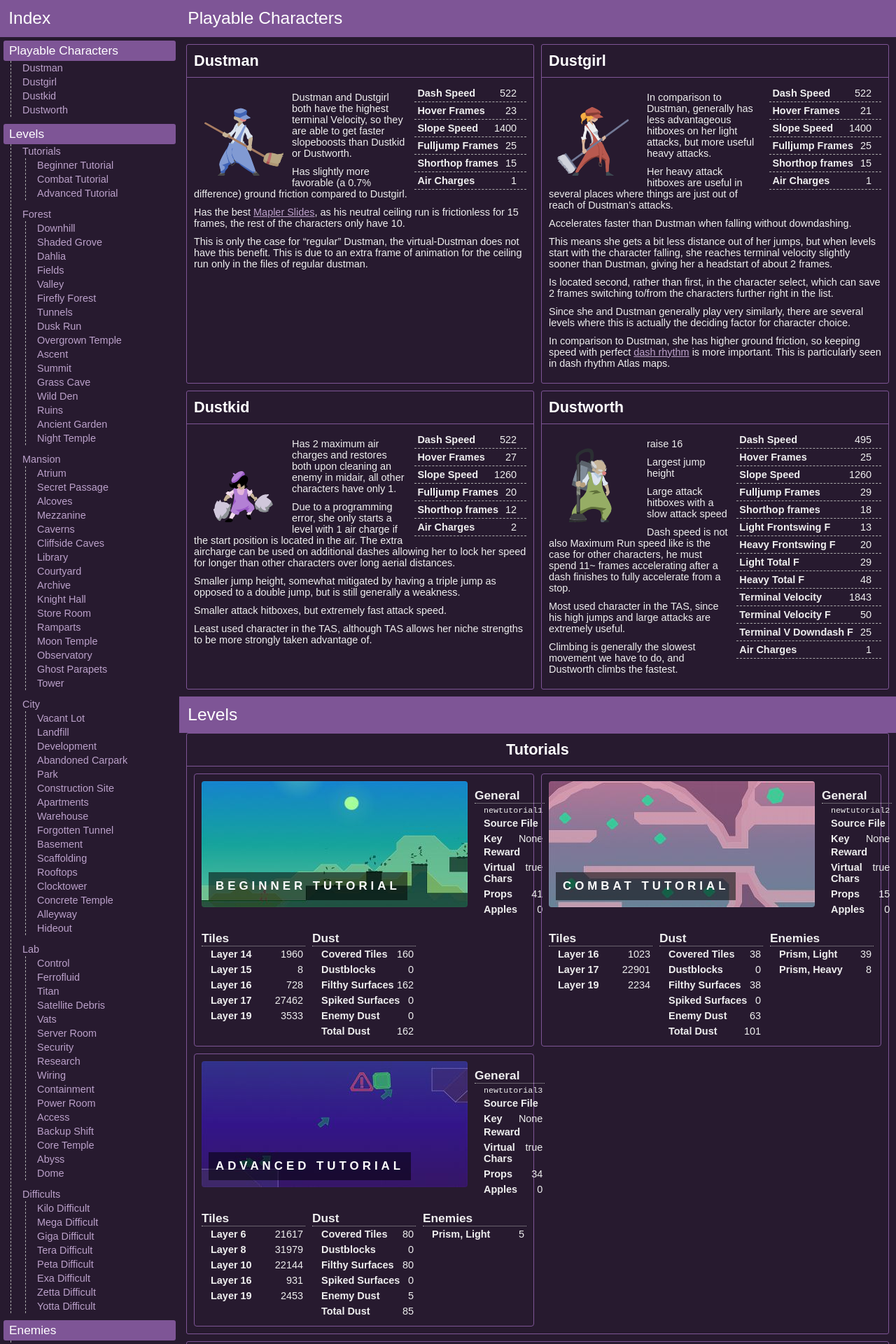
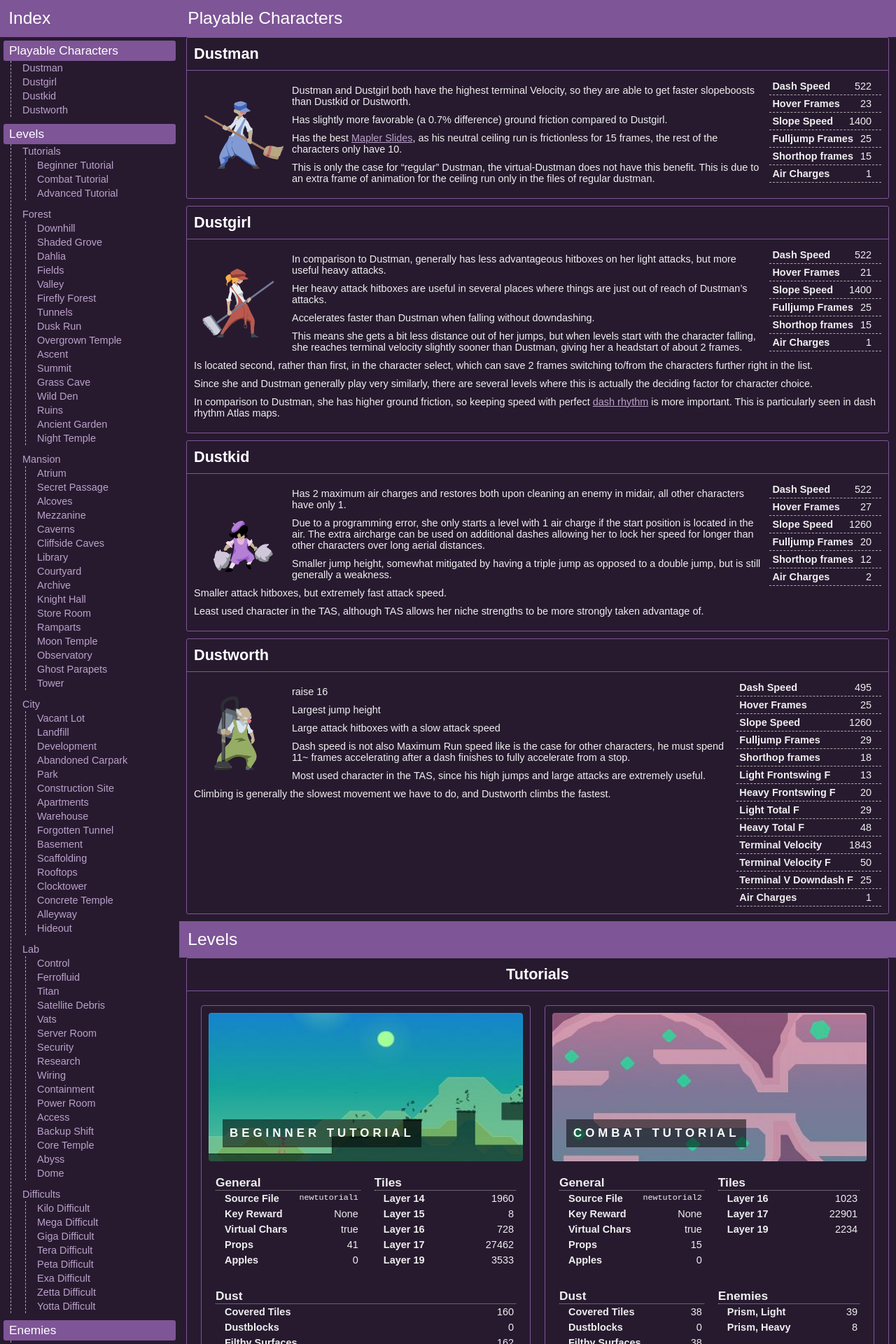
Before and after one commit to gonX/dustforce-wiki, a Jekyll site: the page built from website/index.md, in a window 1280 px wide. Shown: the top 1920 px of the page at 70% size. Built offline with Jekyll 4.4.1, drawn with Linux system fonts in a browser that asks for light colours; our own code applies the rules of GitHub Pages for plain Markdown files; the table of contents is made by our own code; some of the changed text lies outside the part shown.

Commit message:
Simplify CSS and HTML (part 1)

```diff
--- a/website/assets/main.scss
+++ b/website/assets/main.scss
@@ -112,10 +112,11 @@ body article{
     padding: 0;
 
     > div > div{
-      margin: 0;
+      margin: 0 $spacing $spacing $spacing;
       padding: 0;
       border: 1px solid $primary-colour;
       border-radius: 3px;
+      flex: 1 100%;
 
       h2{
         margin: 0;
@@ -127,15 +128,11 @@ body article{
     }
 
     > #characters{
-      display: grid;
-      grid-template-columns: 1fr 1fr;
-      grid-gap: $spacing;
-      padding: $spacing;
 
       > .character{
         //margin: 0;
 
-        > label .content{
+        .content{
           padding: $spacing;
 
           img.character-icon{
@@ -170,13 +167,11 @@ body article{
     }
 
     > #maps .maps-hub{
-      margin: 0 $spacing $spacing $spacing;
 
       .maps-grouped{
-        display: grid;
-        grid-template-columns: 1fr 1fr;
-        grid-gap: $spacing;
+        display: flex;
         padding: $spacing;
+        flex-wrap: wrap;
 
         .map{
           border: 1px dotted #aaa;
@@ -204,27 +199,23 @@ body article{
         $map-list: {{ map_list }};
 
         .map-compact{
-          display: grid;
-          grid-template-areas: "heading heading heading" "tiles dust enemies";
-          grid-template-columns: 1fr 1fr 1fr;
-          grid-gap: $spacing;
+          display: flex;
+          padding: $spacing;
+          margin: $spacing;
+          flex: 1 0 33%;
+          flex-flow: row wrap;
 
           border: 1px solid $primary-colour;
           padding: 10px;
           border-radius: 4px;
 
           .heading{
-            display: flex;
-            align-items: stretch;
-            grid-area: heading;
+            flex: 1 1 380px;
 
             h3{
-              grid-area: heading;
               position: relative;
               margin: 0;
-              padding: 0;
-              width: 380px;
-              height: 180px;
+              padding: 23.6% 0; // this padding value keeps the aspect ratio
               background-repeat: no-repeat;
               background-size: cover;
               border-radius: 4px;
@@ -244,19 +235,20 @@ body article{
                 background: #0008;
                 color: #fff;
                 letter-spacing: 5px;
+                margin: $spacing;
                 text-transform: uppercase;
               }
             }
 
-            .map-stats-section.map-stats-general{
-              flex-grow: 1;
-              margin-left: $spacing;
-            }
           }
 
           .map-stats-section{
             margin: 0;
             padding: 0;
+
+            flex: 1 0 auto;
+            min-width: 14em;
+            margin: $spacing;
 
             .map-stats-heading{
               padding: $spacing 0 0 0;
@@ -302,17 +294,6 @@ body article{
   }
 }
 
-.unfolder{ display: none; }
-
-.toggle-label{
-  //cursor: pointer;
-  //background-color: black;
-}
-
-.unfolder:checked ~ .toggle-label{
-  background-color: white;
-}
-
 #article > div{
   //border: 1px solid black;
   //padding: 10px;
@@ -320,19 +301,6 @@ body article{
   flex-flow: row wrap;
   justify-content: space-around;
   //margin-bottom: 2rem;
-}
-
-#article > div > div{
-  border: 1px solid $border-colour;
-  padding: 10px;
-  min-width: 24em;
-  margin: 10px;
-  flex: 1 33%;
-}
-
-#tech > div[class^="tech-"],
-#maps > div[class^="maps-"]{
-  flex-basis: 100%;
 }
 
 #tech > div[class^="tech-"] > h2,
--- a/website/index.md
+++ b/website/index.md
@@ -13,35 +13,32 @@ Playable Characters
 <div id="characters">
 {% for character in site.playable_characters %}
     <div class="character character-{{ character.name | slugify }}">
-        <input type="checkbox" id="toggle-char-{{ character.name | slugify }}" class="unfolder">
-        <label for="toggle-char-{{ character.name | slugify }}" class="toggle-label">
-            <h2 id="character-{{ character.name | slugify }}">{{ character.name }}</h2>
-            <div class="content">
-	            <img src="assets/img/characters/{{ character.name | slugify }}.png" alt="{{ character.name }}" class="character-icon" >
-                <ul id="charstats-{{ character.name | slugify }}" class="char-stats stats">
-                    {% for stat in character_defaults_kv %}
-                        {% assign character_stat_key = stat[0] %}
-                        {% if character[character_stat_key] != nil and character[character_stat_key] != 0 %}
-                            {% assign pretty_value = site.data.pretty_names.char_stats | where: "name", character_stat_key | first %}
-                            {% if pretty_value %}
-                                {% assign char-key = pretty_value.shortdesc %}
-                            {% else %}
-                                {% assign char-key = character_stat_key %}
-                            {% endif %}
-	                        <li class="character-stat character-stat-{{ character_stat_key }} stat">
-	                            <span class="character-stat-key" title="{{ pretty_value.longdesc }}">{{ char-key }}</span>
-	                            <span class="character-stat-value">{{ character[character_stat_key] }}</span>
-	                        </li>
+        <h2 id="character-{{ character.name | slugify }}">{{ character.name }}</h2>
+        <div class="content">
+            <img src="assets/img/characters/{{ character.name | slugify }}.png" alt="{{ character.name }}" class="character-icon" >
+            <ul id="charstats-{{ character.name | slugify }}" class="char-stats stats">
+                {% for stat in character_defaults_kv %}
+                    {% assign character_stat_key = stat[0] %}
+                    {% if character[character_stat_key] != nil and character[character_stat_key] != 0 %}
+                        {% assign pretty_value = site.data.pretty_names.char_stats | where: "name", character_stat_key | first %}
+                        {% if pretty_value %}
+                            {% assign char-key = pretty_value.shortdesc %}
+                        {% else %}
+                            {% assign char-key = character_stat_key %}
                         {% endif %}
-                    {% endfor %}
-                </ul>
-                <div class="character-content">
-                    <p>
-                        {{ character.content | markdownify }}
-                    </p>
-                </div>
+                        <li class="character-stat character-stat-{{ character_stat_key }} stat">
+                            <span class="character-stat-key" title="{{ pretty_value.longdesc }}">{{ char-key }}</span>
+                            <span class="character-stat-value">{{ character[character_stat_key] }}</span>
+                        </li>
+                    {% endif %}
+                {% endfor %}
+            </ul>
+            <div class="character-content">
+                <p>
+                    {{ character.content | markdownify }}
+                </p>
             </div>
-        </label>
+        </div>
     </div>
 {% endfor %}
 </div>
@@ -67,20 +64,20 @@ Levels
                                 <span>{{ map.name }}</span>
                             </h3>
                         </a>
-                        <div class="map-stats-section map-stats-general">
-                            <div class="map-stats-heading">General</div>
-                            <ul>
-                                {% for key in site.data.general_stats %}
-                                    {% if key == "key_get_type" %}
-                                        {% assign tmpvalue = site.data.key_get_types | where: "name", map_stats[key] | first %}
-                                        {% assign value = tmpvalue.value %}
-                                    {% else %}
-                                        {% assign value = map_stats[key] %}
-                                    {% endif %}
-                                    {% include_relative /_content-templates/map-stat.liquid key=key value=value  %}
-                                {% endfor %}
-                            </ul>
-                        </div>
+                    </div>
+                    <div class="map-stats-section map-stats-general">
+                        <div class="map-stats-heading">General</div>
+                        <ul>
+                            {% for key in site.data.general_stats %}
+                                {% if key == "key_get_type" %}
+                                    {% assign tmpvalue = site.data.key_get_types | where: "name", map_stats[key] | first %}
+                                    {% assign value = tmpvalue.value %}
+                                {% else %}
+                                    {% assign value = map_stats[key] %}
+                                {% endif %}
+                                {% include_relative /_content-templates/map-stat.liquid key=key value=value  %}
+                            {% endfor %}
+                        </ul>
                     </div>
                     <div class="map-stats-section map-stats-layers">
                         <div class="map-stats-heading">Tiles</div>
```
